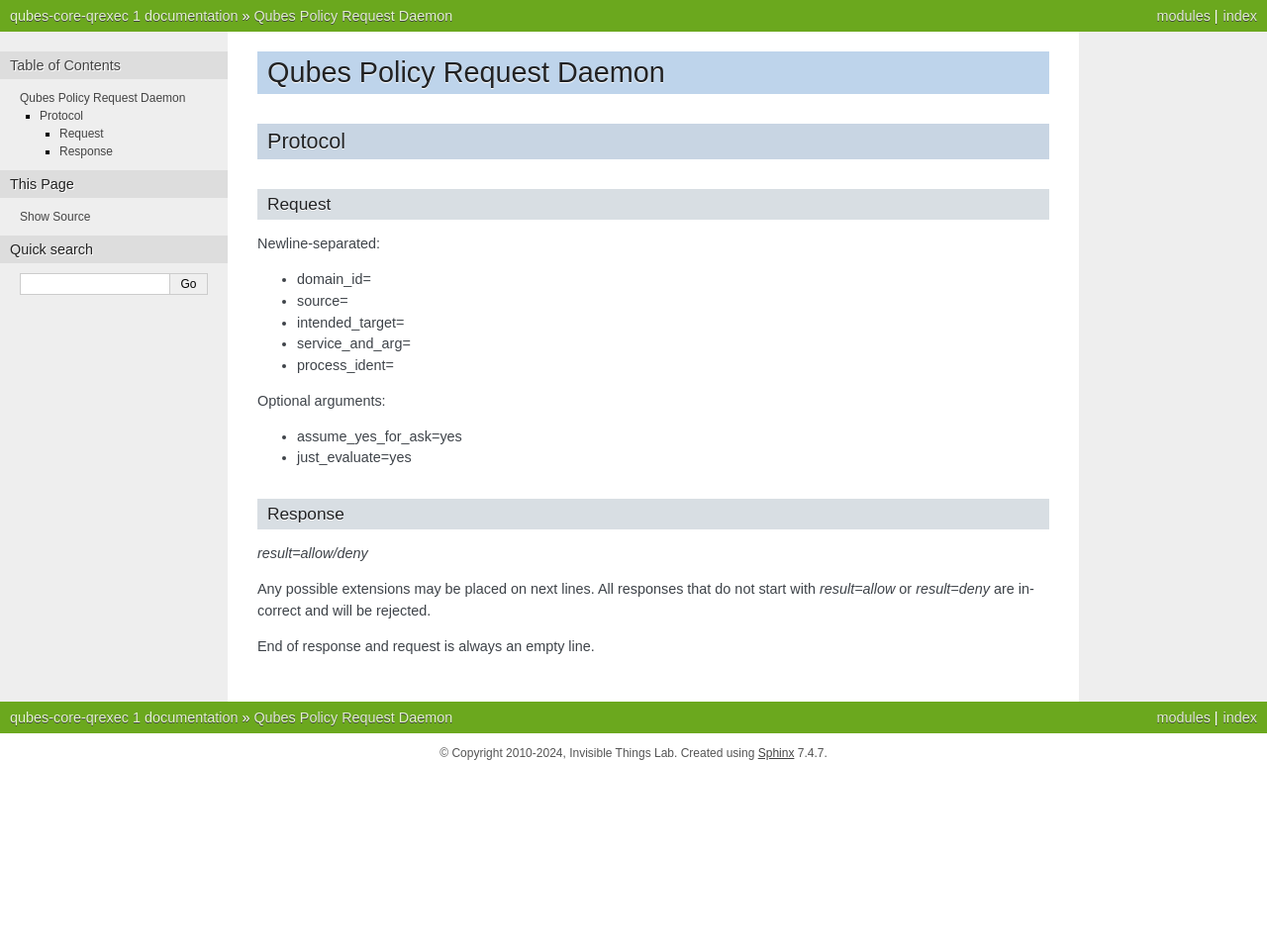
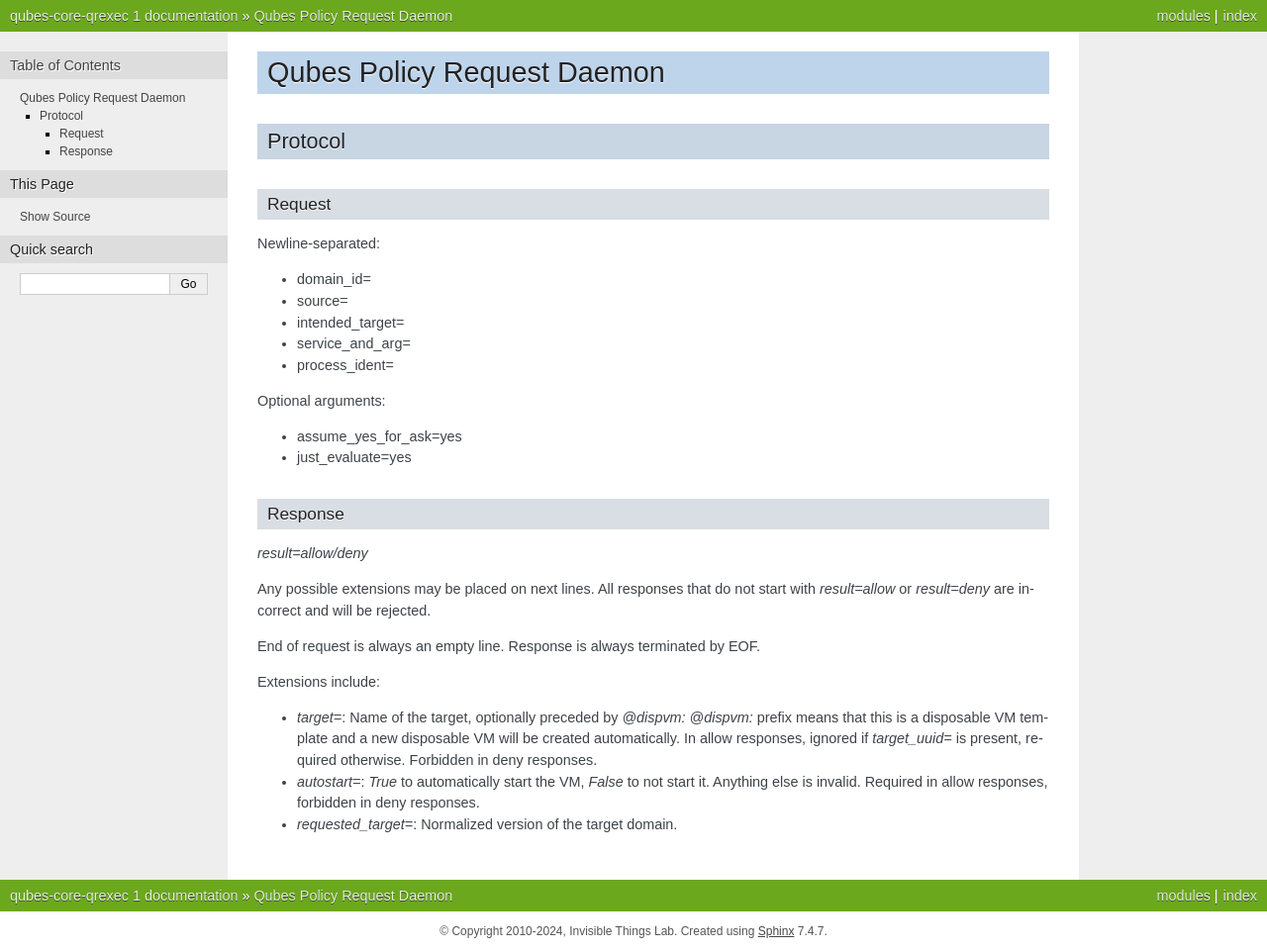
Before and after one commit to QubesOS/qubes-core-qrexec, a Sphinx documentation site: the page built from doc/qrexec-policy-daemon.rst, in a window 1280 px wide. Shown: the whole page at 99% size. Built offline with Sphinx 7.4.7, drawn with Linux system fonts in a browser that asks for light colours; before the commit the page ends 900 px from its top, so only the background shows below that.

Commit message:
Document extensions to the qrexec policy daemon protocol
They were not documented, and several are not optional.

Fixes: QubesOS/qubes-issues#9038

```diff
--- a/doc/qrexec-policy-daemon.rst
+++ b/doc/qrexec-policy-daemon.rst
@@ -30,4 +30,16 @@
 All responses that do not start with `result=allow` or `result=deny` are
 incorrect and will be rejected.
 
-End of response and request is always an empty line.
+End of request is always an empty line.
+Response is always terminated by EOF.
+
+Extensions include:
+
+- `target=`: Name of the target, optionally preceded by `@dispvm:`
+  `@dispvm:` prefix means that this is a disposable VM template and a new disposable VM will be created automatically.
+  In allow responses, ignored if `target_uuid=` is present, required otherwise.
+  Forbidden in deny responses.
+- `autostart=`: `True` to automatically start the VM, `False` to not start it.
+  Anything else is invalid.
+  Required in allow responses, forbidden in deny responses.
+- `requested_target=`: Normalized version of the target domain.
```
